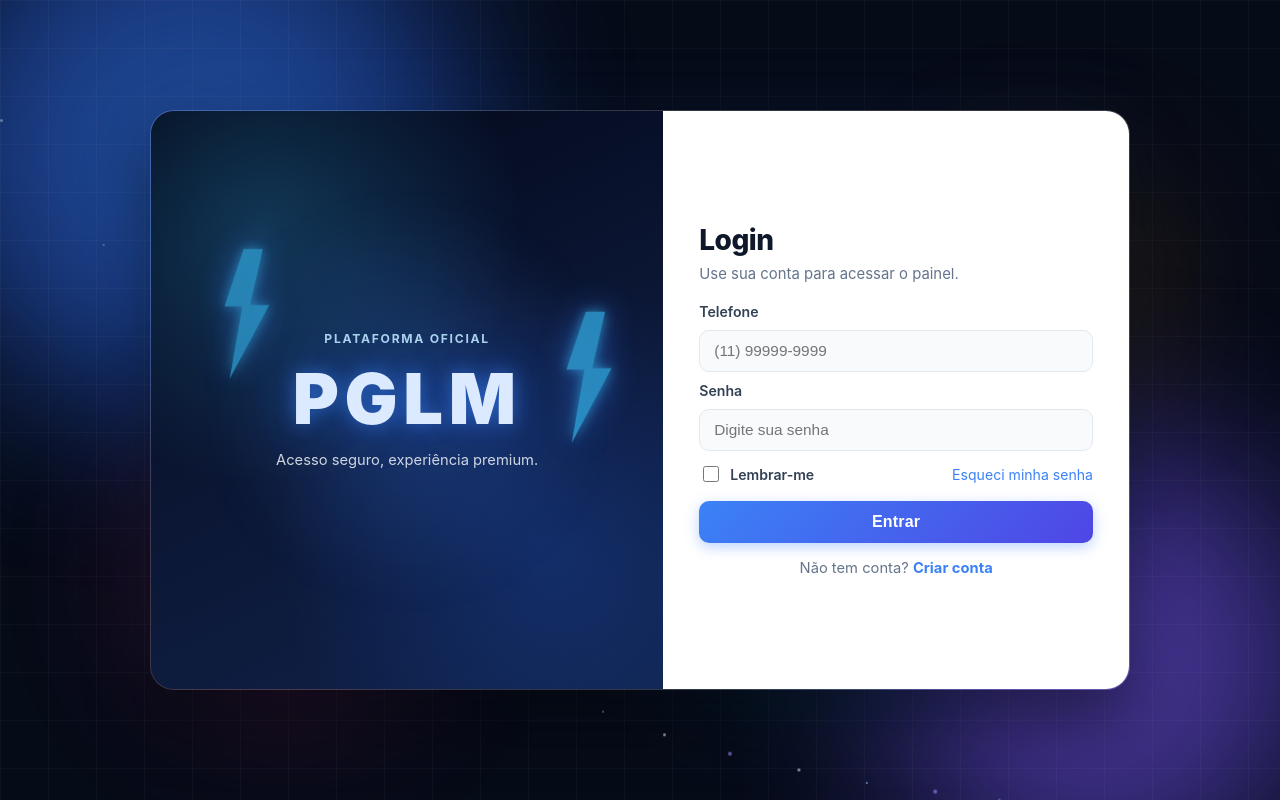
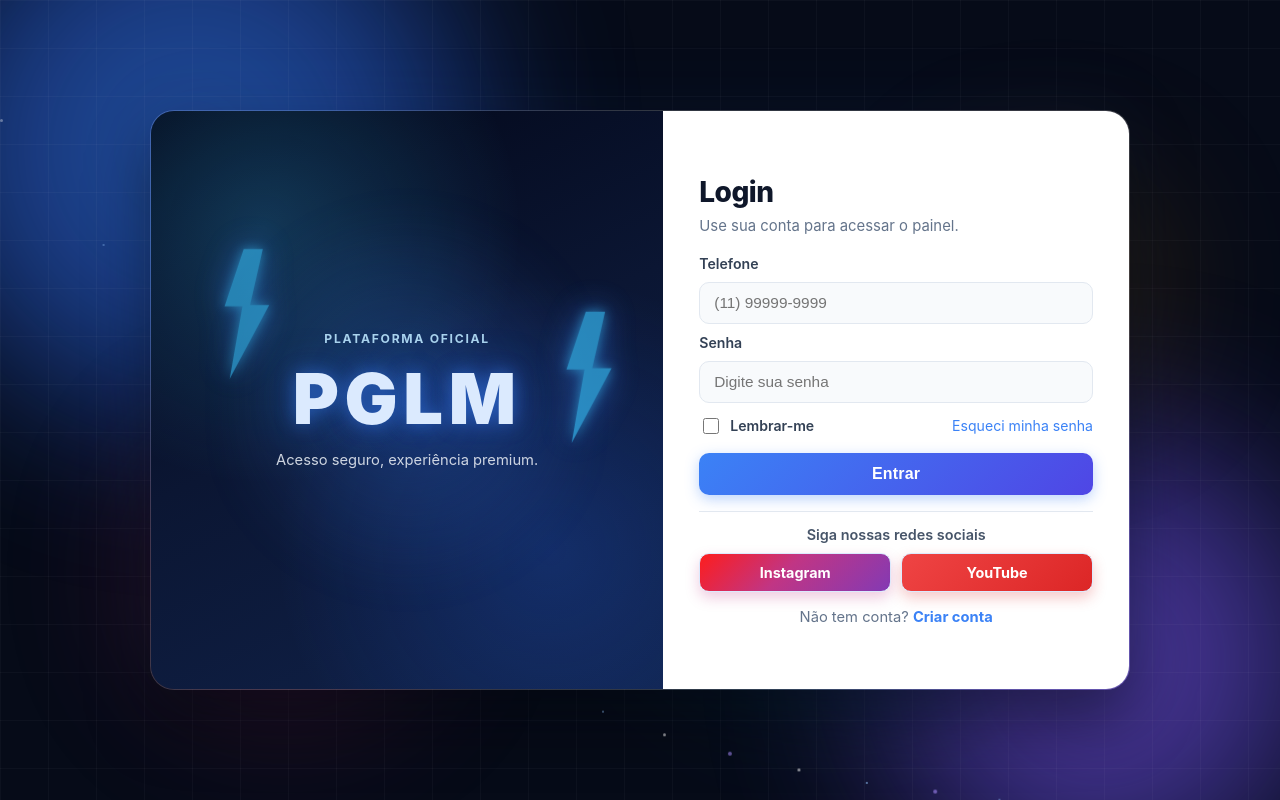
Before and after one commit to magnatazk20/mancera-frontend, a React (Vite) app: page / in a window 1280 px wide. Built offline with nearby package versions, Linux system fonts and the light colour scheme; no server answers.

Commit message:
feat(login): adicionar botões de Instagram e YouTube na tela inicial

```diff
--- a/src/App.css
+++ b/src/App.css
@@ -513,6 +513,60 @@ body {
   font-size: 0.92rem;
 }
 
+/* Social links */
+.social-links-section {
+  margin-top: 16px;
+  padding-top: 14px;
+  border-top: 1px solid #e2e8f0;
+}
+
+.social-links-title {
+  margin: 0 0 10px;
+  text-align: center;
+  color: #475569;
+  font-size: 0.9rem;
+  font-weight: 600;
+}
+
+.social-links-grid {
+  display: grid;
+  grid-template-columns: 1fr 1fr;
+  gap: 10px;
+}
+
+.social-link-button {
+  border: 1px solid #dbeafe;
+  border-radius: 10px;
+  padding: 10px 12px;
+  text-decoration: none;
+  text-align: center;
+  font-size: 0.9rem;
+  font-weight: 700;
+  transition: transform 0.15s ease, box-shadow 0.15s ease, filter 0.15s ease;
+}
+
+.social-link-button:hover {
+  transform: translateY(-1px);
+  filter: brightness(1.03);
+}
+
+.social-link-button:focus-visible {
+  outline: 3px solid rgba(59, 130, 246, 0.35);
+  outline-offset: 2px;
+}
+
+.social-link-button.instagram {
+  background: linear-gradient(135deg, #fd1d1d 0%, #c13584 45%, #833ab4 100%);
+  color: #fff;
+  box-shadow: 0 6px 14px rgba(193, 53, 132, 0.25);
+}
+
+.social-link-button.youtube {
+  background: linear-gradient(135deg, #ef4444 0%, #dc2626 100%);
+  color: #fff;
+  box-shadow: 0 6px 14px rgba(220, 38, 38, 0.25);
+}
+
 /* ═══════════════════════════════════════
    DESKTOP LAYOUT
 ═══════════════════════════════════════ */
@@ -538,3 +592,9 @@ body {
     padding: 40px 36px;
   }
 }
+
+@media (max-width: 420px) {
+  .social-links-grid {
+    grid-template-columns: 1fr;
+  }
+}
--- a/src/pages/Login.tsx
+++ b/src/pages/Login.tsx
@@ -126,6 +126,28 @@ export default function Login() {
           {message ? <p className="feedback success">{message}</p> : null}
           {error ? <p className="feedback error">{error}</p> : null}
 
+          <div className="social-links-section" aria-label="Redes sociais oficiais">
+            <p className="social-links-title">Siga nossas redes sociais</p>
+            <div className="social-links-grid">
+              <a
+                href="https://www.instagram.com/pglmbr/"
+                target="_blank"
+                rel="noopener noreferrer"
+                className="social-link-button instagram"
+              >
+                Instagram
+              </a>
+              <a
+                href="https://www.youtube.com/@PGLMBrasil"
+                target="_blank"
+                rel="noopener noreferrer"
+                className="social-link-button youtube"
+              >
+                YouTube
+              </a>
+            </div>
+          </div>
+
           <p className="switch-page">
             Não tem conta?{' '}
             <Link to="/cadastro" className="text-link bold">
```
Also changed, not shown: 1 other file (tests, documents, lock files or other folders).
